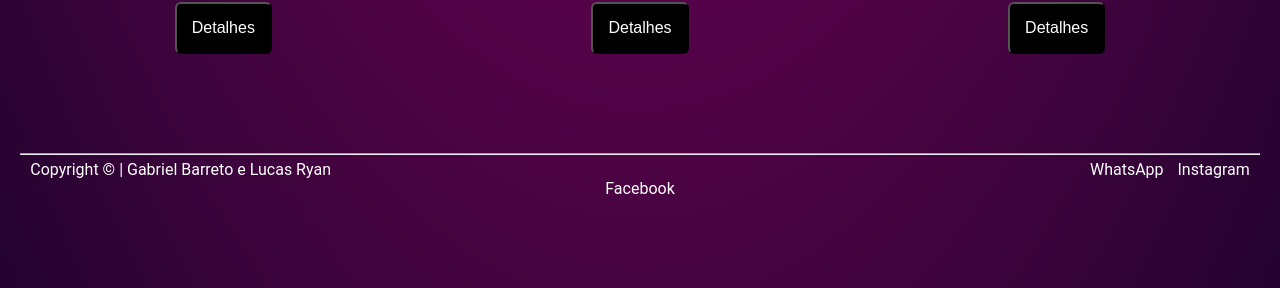
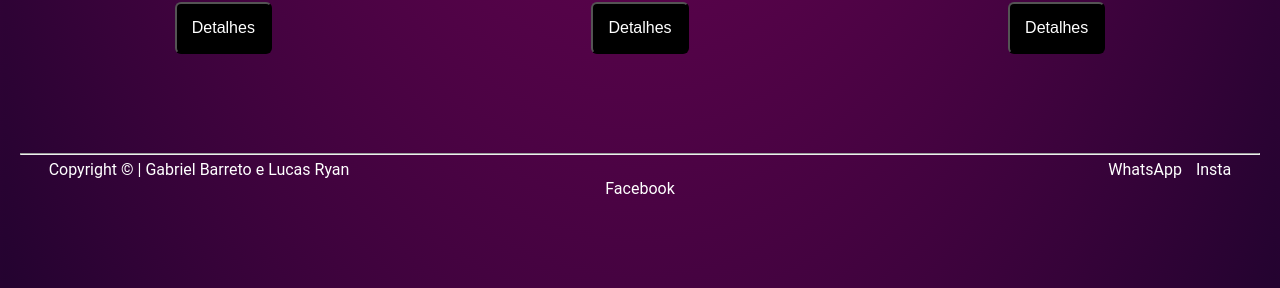
Before and after one commit to Barreto0620/Web_Standards, a plain HTML site: page Projeto P.I/index.html in a window 1280 px wide. Shown: the part 2728-3016 px from the top of the page. Drawn offline with Linux system fonts and the light colour scheme.

Commit message:
Alteração do nome da Rede Social

```diff
--- a/Projeto P.I/index.html
+++ b/Projeto P.I/index.html
@@ -84,8 +84,9 @@
     <footer>
         <hr>
         <span>Copyright &copy; | Gabriel Barreto e Lucas Ryan</span>
+
         <a class="whatsapp" href="#" target="_blank">WhatsApp</a>
-        <a class="instagram" href="#" target="_blank">Instagram</a>
+        <a class="instagram" href="#" target="_blank">Insta</a>
         <a class="facebook" href="#" target="_blank">Facebook</a>
     </footer>
 
```
